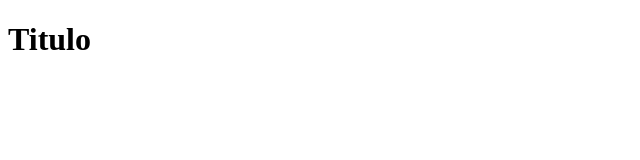
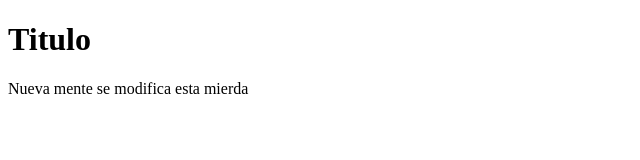
Before and after one commit to kevinaburtomuela/Hello-World, a plain HTML site: page index.html in a window 1280 px wide. Shown: the whole page, without its empty margins (0-640 px from the left). Drawn offline with Linux system fonts and the light colour scheme.

Commit message:
Se modifico el archivo index

```diff
--- a/index.html
+++ b/index.html
@@ -7,6 +7,6 @@
 </head>
 <body>
     <h1>Titulo</h1>
-
+    Nueva mente se modifica esta mierda
 </body>
 </html>
```
